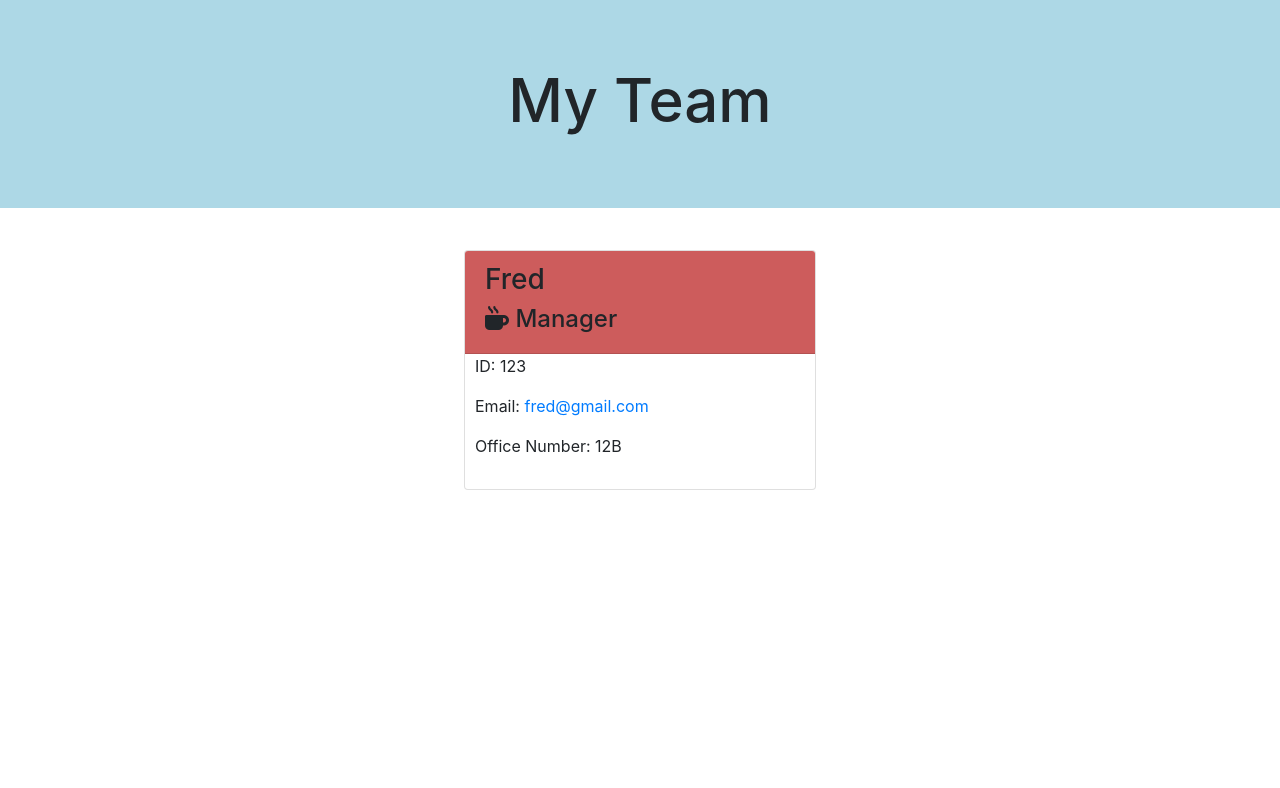
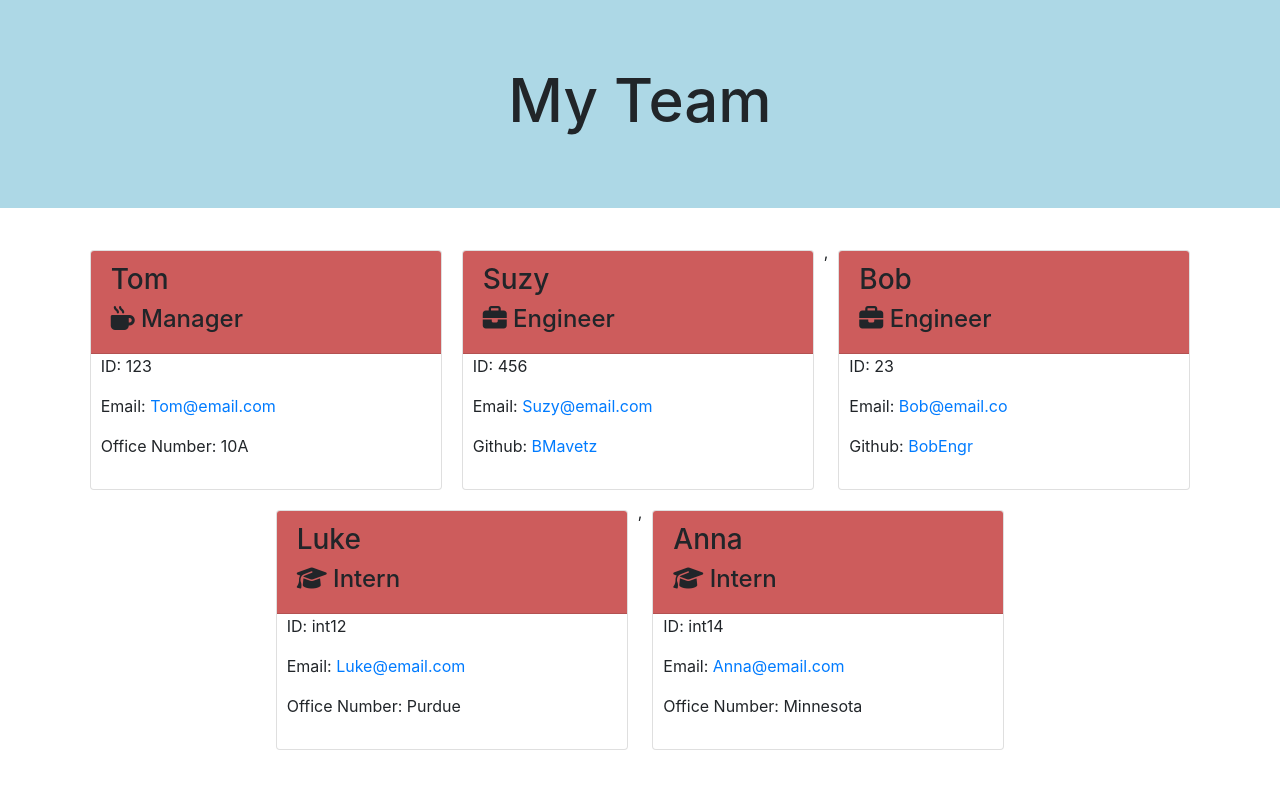
Before and after one commit to BMavetz/Team_Profile_Generator, a website: page index.html in a window 1280 px wide. Drawn offline with nearby package versions, Linux system fonts and the light colour scheme.

Commit message:
updated ReadMe

```diff
--- a/index.html
+++ b/index.html
@@ -33,21 +33,89 @@
     <div class="card contents" style="width:22rem; height: 15rem;">
         <div class="manager">
             <div class="card-header">
-                <h3> Fred </h4>
+                <h3> Tom </h4>
                 <h4> <i class= "fa-solid fa-mug-hot"></i> Manager </h4>
             </div>
 
             <div style="padding-left: 10px;">
                 <div class= "info">
                     <p> ID: 123 </p>
-                    <p> Email: <a href="mailto: fred@gmail.com">fred@gmail.com</a></p>
-                    <p> Office Number: 12B</p>
+                    <p> Email: <a href="mailto: Tom@email.com">Tom@email.com</a></p>
+                    <p> Office Number: 10A</p>
                 </div>
             </div>
         </div>
     </div>
 
 
+    <div class="card contents" style="width:22rem; height: 15rem;">
+        <div class="engineer">
+            <div class="card-header">
+                <h3> Suzy </h4>
+                <h4> <i class="fa-solid fa-briefcase"></i> Engineer </h4>
+            </div>
+
+            <div style="padding-left: 10px;">
+                <div class= "info">
+                    <p> ID: 456 </p>
+                    <p> Email: <a href="mailto: Suzy@email.com">Suzy@email.com</a></p>
+                    <p> Github: <a href="https://github.com/BMavetz">BMavetz</a></p>
+                </div>
+            </div>
+        </div>
+    </div>
+    ,
+    <div class="card contents" style="width:22rem; height: 15rem;">
+        <div class="engineer">
+            <div class="card-header">
+                <h3> Bob </h4>
+                <h4> <i class="fa-solid fa-briefcase"></i> Engineer </h4>
+            </div>
+
+            <div style="padding-left: 10px;">
+                <div class= "info">
+                    <p> ID: 23 </p>
+                    <p> Email: <a href="mailto: Bob@email.co ">Bob@email.co </a></p>
+                    <p> Github: <a href="https://github.com/BobEngr">BobEngr</a></p>
+                </div>
+            </div>
+        </div>
+    </div>
+
+
+    <div class="card contents" style="width:22rem; height: 15rem;">
+        <div class="intern">
+            <div class="card-header">
+                <h3> Luke </h4>
+                <h4> <i class="fa-solid fa-graduation-cap"></i> Intern </h4>
+            </div>
+
+            <div style="padding-left: 10px;">
+                <div class= "info">
+                    <p> ID: int12 </p>
+                    <p> Email: <a href="mailto: Luke@email.com">Luke@email.com</a></p>
+                    <p> Office Number: Purdue</p>
+                </div>
+            </div>
+        </div>
+    </div>
+    ,
+    <div class="card contents" style="width:22rem; height: 15rem;">
+        <div class="intern">
+            <div class="card-header">
+                <h3> Anna </h4>
+                <h4> <i class="fa-solid fa-graduation-cap"></i> Intern </h4>
+            </div>
+
+            <div style="padding-left: 10px;">
+                <div class= "info">
+                    <p> ID: int14 </p>
+                    <p> Email: <a href="mailto: Anna@email.com">Anna@email.com</a></p>
+                    <p> Office Number: Minnesota</p>
+                </div>
+            </div>
+        </div>
+    </div>
 
             </div>
         </main>
--- a/index.js
+++ b/index.js
@@ -33,11 +33,9 @@ function getManager(){
         }
     ])
     .then((answers) =>{
-        console.log(answers);
+
         const managerInfo = new manager(answers.name, answers.emplID, answers.email, answers.officeNum);
         Team.push(managerInfo);
-        console.log(managerInfo);
-        console.log(Team);
         addMember();
     })
 }
@@ -103,7 +101,6 @@ function addIntern(){
     .then((answers) =>{
         const internInfo = new intern(answers.name, answers.emplID, answers.email, answers.school);
         Team.push(internInfo);
-        console.log(Team);
         addMember();
     })
 }
--- a/lib/engineer.js
+++ b/lib/engineer.js
@@ -6,9 +6,6 @@ class engineer extends employee {
         this.github = github;
     }
 
-    getGithub(){
-        return this.github;
-    }
     getRole(){
         return "Engineer";
     }
--- a/lib/intern.js
+++ b/lib/intern.js
@@ -6,9 +6,6 @@ class intern extends employee {
         this.school = school;
     }
 
-    getGithub(){
-        return this.school;
-    }
     getRole(){
         return "Intern";
     }
--- a/lib/manager.js
+++ b/lib/manager.js
@@ -6,9 +6,6 @@ class manager extends employee {
         this.officeNum = officeNum;
     }
 
-    // getofficeNum(){
-    //     return this.officeNum;
-    // }
     getRole(){
         return "Manager";
     }
--- a/src/generateHTML.js
+++ b/src/generateHTML.js
@@ -5,7 +5,7 @@ const generateHTML = (data) => {
      for(let i = 0; i < data.length; i++){
          if (data[i].getRole() === "Manager"){
              managerInfo.push(managerHTML(data[i]));
-             console.log(managerInfo);
+
          }
          if (data[i].getRole() === "Engineer"){
              engineerInfo.push(engineerHTML(data[i]))
@@ -79,7 +79,6 @@ function managerHTML(manager){
         </div>
     </div>
     `
-    console.log(managerCard);
     return managerCard;
 }
 
@@ -90,7 +89,7 @@ function engineerHTML(engineer){
         <div class="engineer">
             <div class="card-header">
                 <h3> ${engineer.name} </h4>
-                <h4> <i class="fa-solid fa-head-side-brain"></i> Engineer </h4>
+                <h4> <i class="fa-solid fa-briefcase"></i> Engineer </h4>
             </div>
 
             <div style="padding-left: 10px;">
```
Also changed, not shown: lib/employee.js (+0 -10 lines), Assets/10-object-oriented-programming-homework-demo.png (deleted), Assets/Webpage_Image.JPG (added), README.md.
